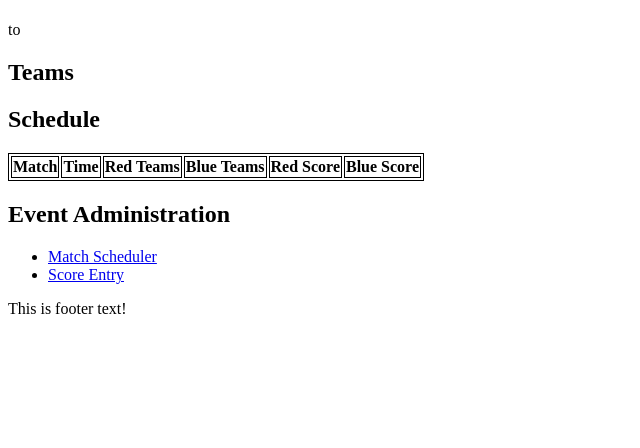
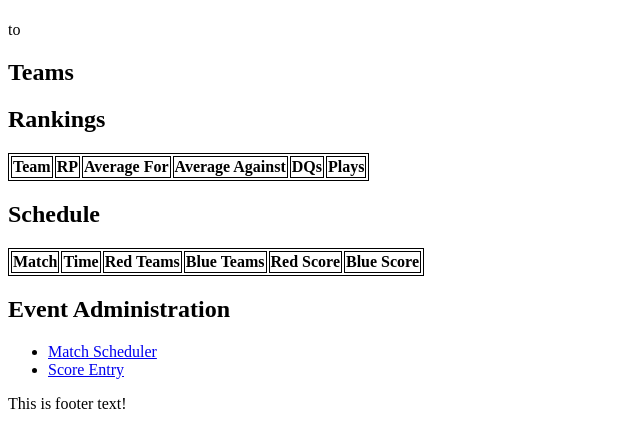
Before and after one commit to thecocohead/RIVALlive, a Django app: template RIVALlive/templates/event.html in a window 1280 px wide. Shown: the part 26-474 px from the top of the page, without its empty margins (0-640 px from the left). Run offline with Django 5.2, Linux system fonts and the light colour scheme; the template is opened without the code that fills it, so the values that code supplies are empty.

Commit message:
Added rankings.

```diff
--- a/RIVALlive/models.py
+++ b/RIVALlive/models.py
@@ -100,7 +100,6 @@ class ScoreDetail(models.Model):
         farL2 = self.farL2normalMissile + self.farL2bonusMissile
         nearL3 = self.nearL3normalMissile + self.nearL3bonusMissile
         farL3 = self.farL3normalMissile + self.farL3bonusMissile
-        print(f"nearL0: {nearL0}, farL0: {farL0}, nearL1: {nearL1}, farL1: {farL1}, nearL2: {nearL2}, farL2: {farL2}, nearL3: {nearL3}, farL3: {farL3}")
         if all(num >= 1 for num in [nearL0, farL0, nearL1, farL1, nearL2, farL2, nearL3, farL3]):
             return True
         else:
--- a/RIVALlive/templates/event.html
+++ b/RIVALlive/templates/event.html
@@ -9,6 +9,28 @@
         <li> {{ team }} </li>
     {% endfor %}
     </ul>
+
+    <h2>Rankings</h2>
+    <table>
+        <tr>
+            <th>Team</th>
+            <th>RP</th>
+            <th>Average For</th>
+            <th>Average Against</th>
+            <th>DQs</th>
+            <th>Plays</th>
+        </tr>
+        {% for team in rankings %}
+            <tr>
+            <td>{{ team.team }}</td>
+            <td>{{ team.RP }}</td>
+            <td>{{ team.forAvg }}</td>
+            <td>{{ team.agaAvg }}</td>
+            <td>{{ team.DQs }}</td>
+            <td>{{ team.Plays }}</td>
+            </tr>
+        {% endfor %}
+    </table>
 
     <h2>Schedule</h2>
     <table>
```
Also changed, not shown: RIVALlive/views.py (+51 -2 lines).
